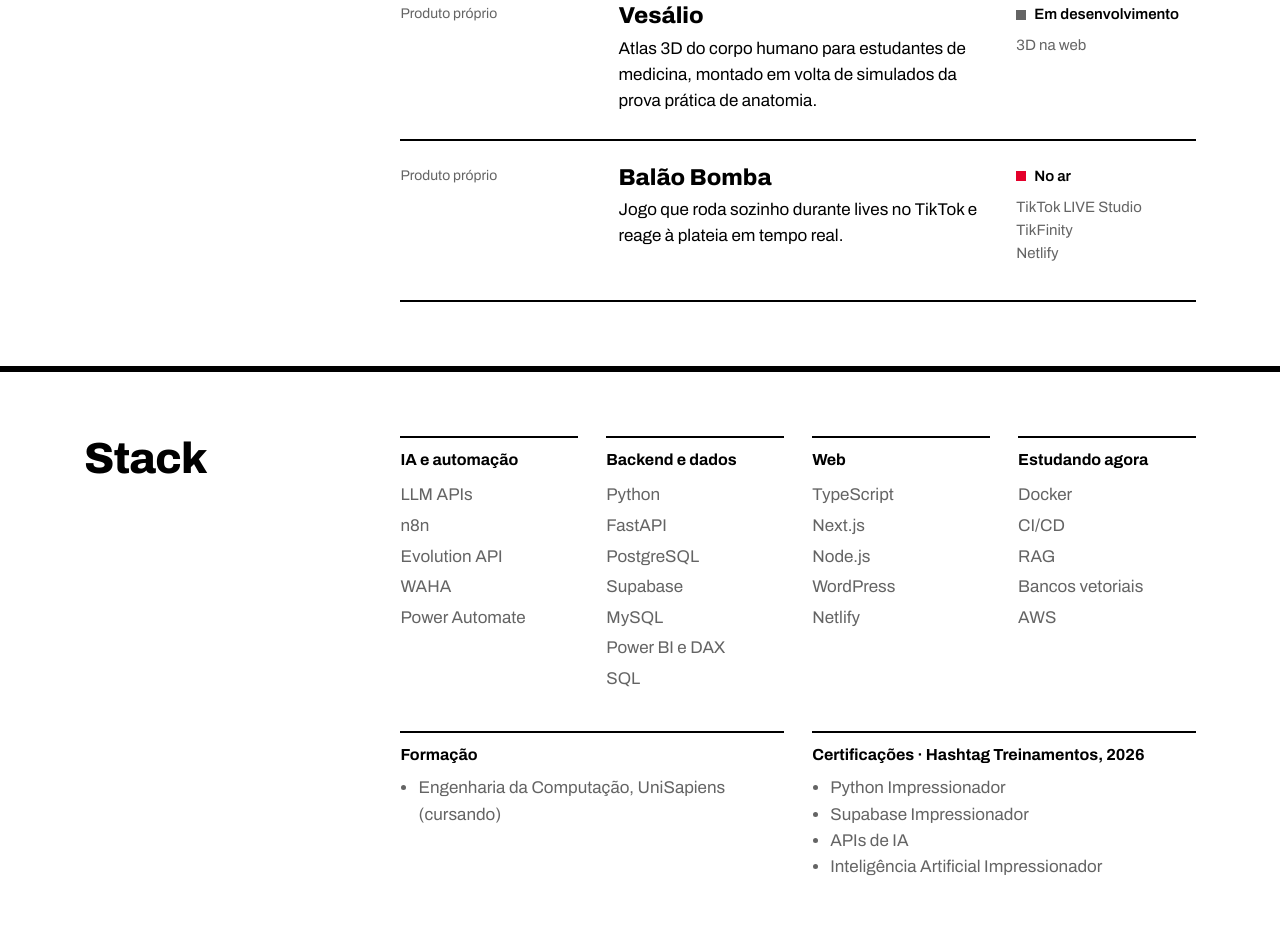
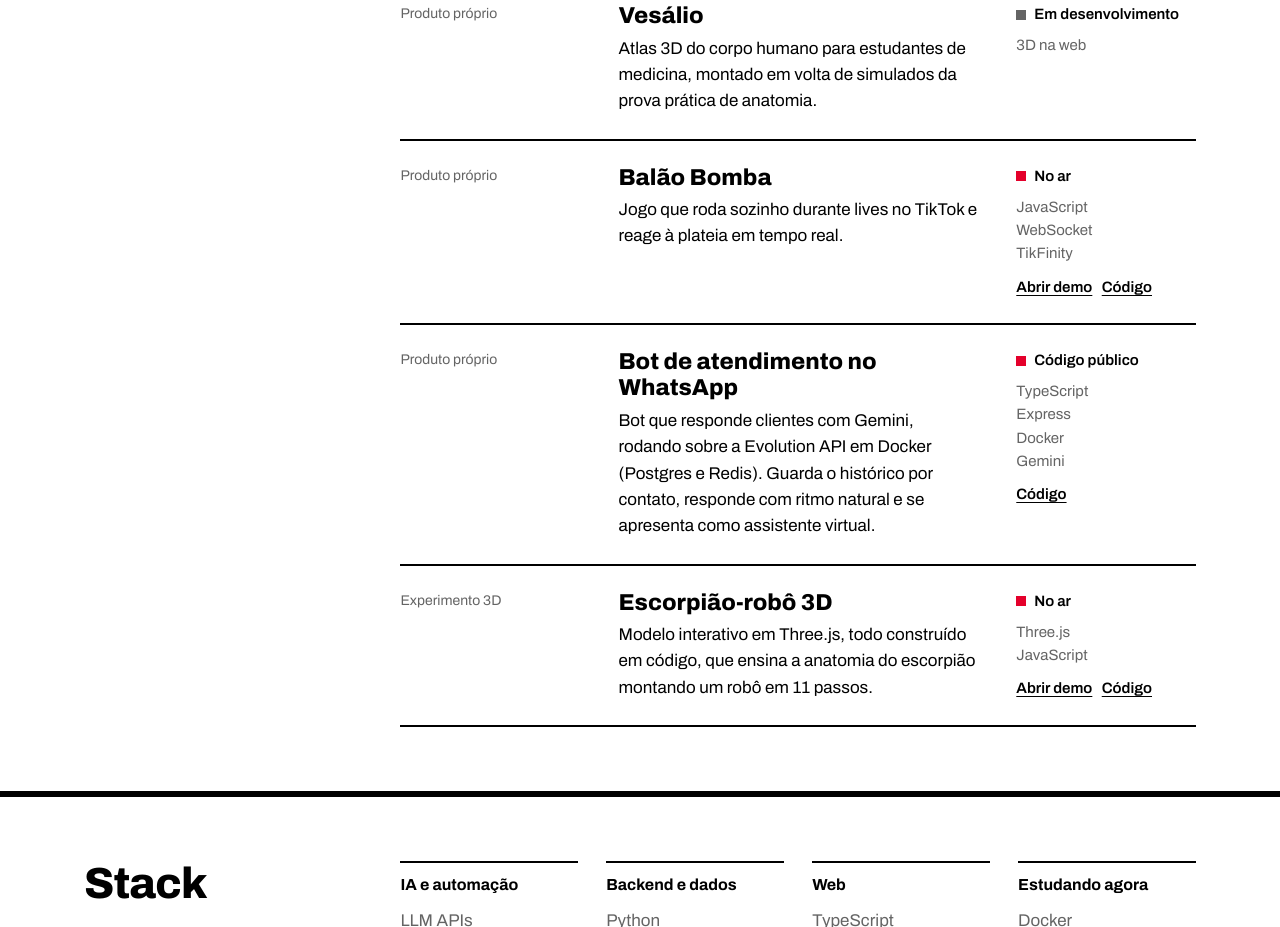
Before and after one commit to Kenzokishi/Kenzokishi.github.io, a plain HTML site: page index.html in a window 1280 px wide. Shown: the part 3718-4645 px from the top of the page. Drawn offline with Linux system fonts and the light colour scheme.

Commit message:
Mais projetos

```diff
--- a/index.html
+++ b/index.html
@@ -220,7 +220,7 @@ const P = [
  {fig:"",kind:{pt:"Cliente",en:"Client"},name:"EuroAdega",
   d:{pt:"Loja online de uma adega com painel de estoque e financeiro. A vitrine mostra só o que existe em estoque, e o lançamento das vendas é automático.",
      en:"Online store for a liquor shop with a stock and finance panel. The storefront only shows what is actually in stock, and sales are logged automatically."},
-  st:"",stT:{pt:"Em andamento",en:"In progress"},stack:["Web app"]},
+  st:"",stT:{pt:"Em andamento",en:"In progress"},stack:["HTML","CSS","JavaScript"],links:[["https://kenzokishi.github.io/euroadega/",{pt:"Abrir demo",en:"Open demo"}],["https://github.com/Kenzokishi/euroadega",{pt:"Código",en:"Code"}]]},
  {fig:"",kind:{pt:"Cliente",en:"Client"},name:"Controle de briques",
   d:{pt:"Controle para um revendedor de peças de PC: estoque, vendas, rolos (peças recebidas como pagamento), kits desmembrados com o custo dividido entre as peças, fiado e contas a pagar. O lucro do mês conta só o que já virou dinheiro.",
      en:"Tracker for a PC-parts reseller: stock, sales, trade-ins, kits broken into parts with the cost split across them, credit sales and supplier payments. Monthly profit only counts money actually received."},
@@ -248,7 +248,15 @@ const P = [
  {fig:"",kind:{pt:"Produto próprio",en:"Own product"},name:"Balão Bomba",
   d:{pt:"Jogo que roda sozinho durante lives no TikTok e reage à plateia em tempo real.",
      en:"A game that runs by itself during TikTok LIVEs and reacts to the audience in real time."},
-  st:"on",stT:{pt:"No ar",en:"Live"},stack:["TikTok LIVE Studio","TikFinity","Netlify"]}
+  st:"on",stT:{pt:"No ar",en:"Live"},stack:["JavaScript","WebSocket","TikFinity"],links:[["https://kenzokishi.github.io/balao-bomba/",{pt:"Abrir demo",en:"Open demo"}],["https://github.com/Kenzokishi/balao-bomba",{pt:"Código",en:"Code"}]]},
+ {fig:"",kind:{pt:"Produto próprio",en:"Own product"},name:{pt:"Bot de atendimento no WhatsApp",en:"WhatsApp AI bot"},
+  d:{pt:"Bot que responde clientes com Gemini, rodando sobre a Evolution API em Docker (Postgres e Redis). Guarda o histórico por contato, responde com ritmo natural e se apresenta como assistente virtual.",
+     en:"Bot that answers customers with Gemini on a self-hosted Evolution API in Docker (Postgres and Redis). Keeps per-contact history, replies at a natural pace and introduces itself as a virtual assistant."},
+  st:"on",stT:{pt:"Código público",en:"Public code"},stack:["TypeScript","Express","Docker","Gemini"],links:[["https://github.com/Kenzokishi/whatsapp-ai-bot",{pt:"Código",en:"Code"}]]},
+ {fig:"",kind:{pt:"Experimento 3D",en:"3D experiment"},name:{pt:"Escorpião-robô 3D",en:"Robot scorpion 3D"},
+  d:{pt:"Modelo interativo em Three.js, todo construído em código, que ensina a anatomia do escorpião montando um robô em 11 passos.",
+     en:"Interactive Three.js model, built entirely in code, that teaches scorpion anatomy by assembling a robot in 11 steps."},
+  st:"on",stT:{pt:"No ar",en:"Live"},stack:["Three.js","JavaScript"],links:[["https://kenzokishi.github.io/escorpiao-robo-3d/",{pt:"Abrir demo",en:"Open demo"}],["https://github.com/Kenzokishi/escorpiao-robo-3d",{pt:"Código",en:"Code"}]]}
 ];
 const EN = {nav1:"Projects",nav2:"Stack",nav3:"Contact",open:"Open to work",
  lead:"I build AI agents, WhatsApp automations, Power BI analyses and security tooling for LLM apps.",
```
